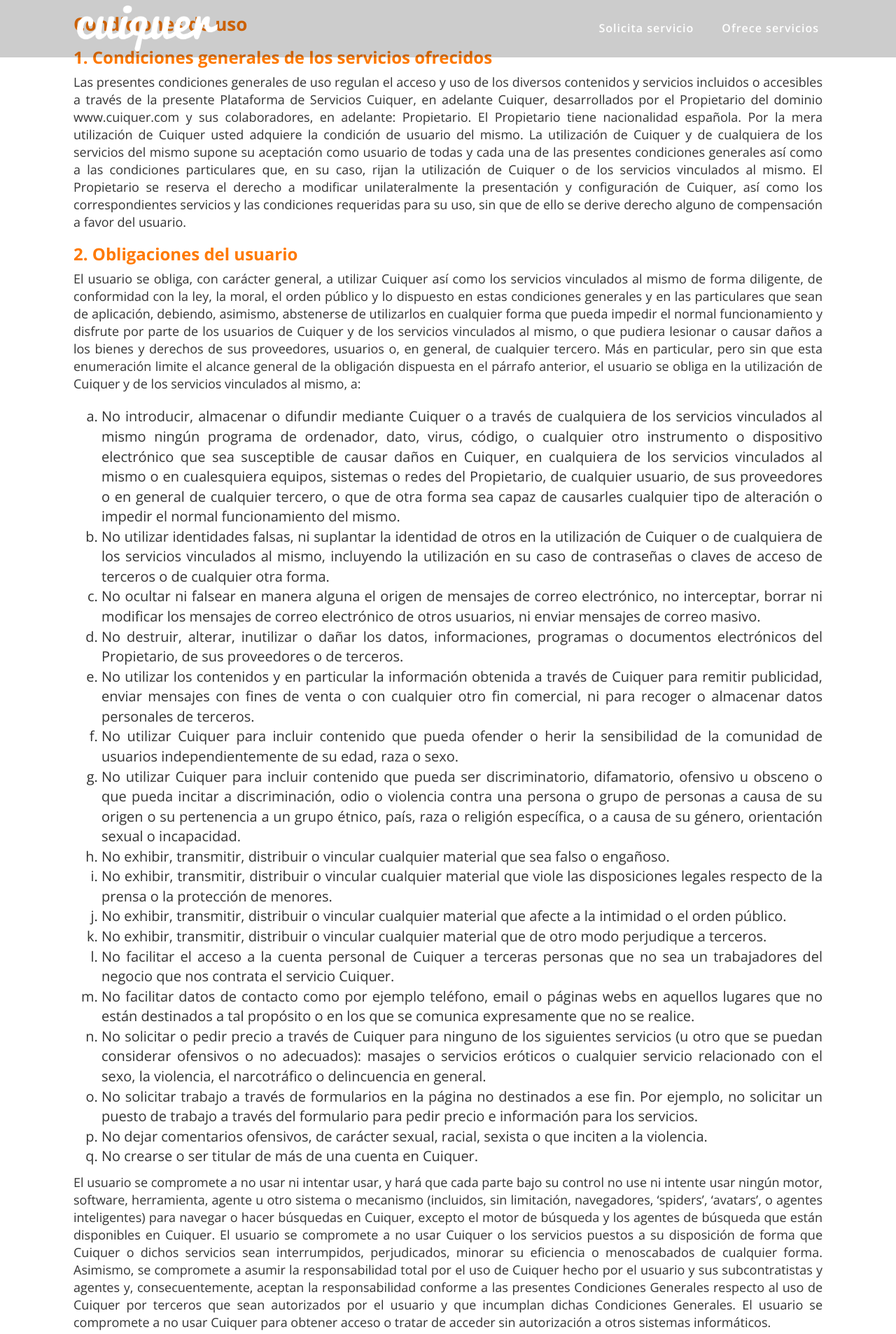
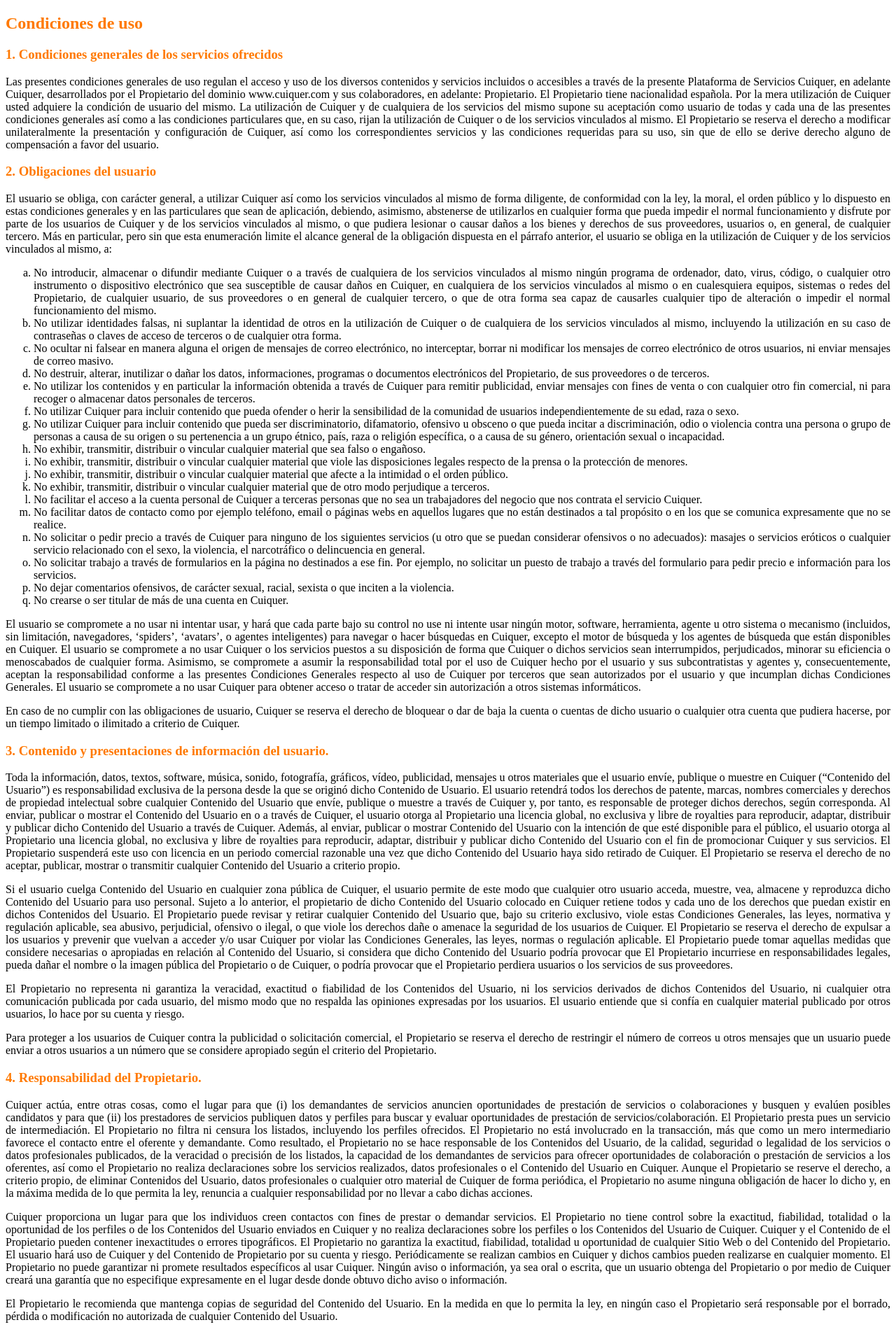
Before and after one commit to pablofm/cuiquer, a Django app: template landing/templates/landing/legal/condiciones-uso.html in a window 1280 px wide. Shown: the top 1906 px of the page at 70% size. Run offline with Django 3.2, Linux system fonts and the light colour scheme; the template is opened without the code that fills it, so the values that code supplies are empty; some libraries are stand-ins or nearby versions.

Commit message:
Nuevo estilo de legal

```diff
--- a/landing/static/css/main.css
+++ b/landing/static/css/main.css
@@ -988,8 +988,3 @@ header+.fondo-gris{
   display: block;
   color: red;
 }
-
-.justificado {
-    text-align: justify;
-    text-justify: inter-word;
-}
--- a/landing/templates/landing/index.html
+++ b/landing/templates/landing/index.html
@@ -373,8 +373,8 @@
         </div>
     <div class="text-center copy">
         <span class="copyright text-left">Cuiquer ©  2016</span>
-        <span class="copyright text-right"><a href="{% url 'condiciones-uso' %}">Condiciones de uso</a></span>
-        <span class="copyright text-right"><a href="{% url 'condiciones-privacidad' %}">Condiciones de privacidad</a></span>
+        <span class="copyright text-right"><a href="{% url 'condiciones-uso' %}" target="_blank">Condiciones de uso</a></span>
+        <span class="copyright text-right"><a href="{% url 'condiciones-privacidad' %}" target="_blank">Condiciones de privacidad</a></span>
     </div>
     </footer>
 
--- a/landing/templates/landing/legal/condiciones-privacidad.html
+++ b/landing/templates/landing/legal/condiciones-privacidad.html
@@ -1,7 +1,7 @@
-{% extends "landing/index.html" %}
-{% block slider %} {% endblock slider %}
+{% extends "landing/legal/legal.html" %}
+
 {% block content %}
-<div class="container justificado">
+<div class="justificado">
 	<h2 class="naranja header">Condiciones de privacidad</h2>
 	<h3 class="naranja">1. Comunicaciones</h3>
 	<p>
--- a/landing/templates/landing/legal/condiciones-uso.html
+++ b/landing/templates/landing/legal/condiciones-uso.html
@@ -1,8 +1,8 @@
-{% extends "landing/index.html" %}
-{% block slider %} {% endblock slider %}
+{% extends "landing/legal/legal.html" %}
+
 {% block content %}
-<div class="container justificado">
-	<h2 class="naranja header">Condiciones de uso</h2>
+<div class="justificado">
+	<h2 class="naranja">Condiciones de uso</h2>
 	<h3 class="naranja">1. Condiciones generales de los servicios ofrecidos</h3>
 	<p>
 		Las presentes condiciones generales de uso regulan el acceso y uso de los diversos contenidos y servicios incluidos o accesibles a través de la presente Plataforma de Servicios Cuiquer, en adelante Cuiquer, desarrollados por el Propietario del dominio www.cuiquer.com y sus colaboradores, en adelante: Propietario. El Propietario tiene nacionalidad española. Por la mera utilización de Cuiquer usted adquiere la condición de usuario del mismo. La utilización de Cuiquer y de cualquiera de los servicios del mismo supone su aceptación como usuario de todas y cada una de las presentes condiciones generales así como a las condiciones particulares que, en su caso, rijan la utilización de Cuiquer o de los servicios vinculados al mismo. El Propietario se reserva el derecho a modificar unilateralmente la presentación y configuración de Cuiquer, así como los correspondientes servicios y las condiciones requeridas para su uso, sin que de ello se derive derecho alguno de compensación a favor del usuario.
--- a/landing/templates/landing/legal/cookies.html
+++ b/landing/templates/landing/legal/cookies.html
@@ -1,7 +1,7 @@
-{% extends "landing/index.html" %}
-{% block slider %} {% endblock slider %}
+{% extends "landing/legal/legal.html" %}
+
 {% block content %}
-<div class="container justificado">
+<div class="justificado">
 	<h2 class="naranja">Cookies</h2>
 	<p>Lorem ipsum dolor sit amet, consectetur adipisicing elit. Qui, amet molestiae eligendi architecto molestias non harum vero nisi dolores repellendus iusto ut magni. Eum sapiente facere suscipit quia voluptate facilis.<p>
 	<p>Lorem ipsum dolor sit amet, consectetur adipisicing elit. Assumenda similique aspernatur debitis eum fugiat culpa, qui doloribus dolore deleniti tempora cupiditate temporibus ea consequatur, in voluptates asperiores ut ipsam, recusandae!</p>
--- /dev/null
+++ b/landing/templates/landing/legal/legal.html
@@ -0,0 +1,18 @@
+<!DOCTYPE html>
+<html lang="en">
+    <head>
+        <title>CUIQUER: Los mejores profesionales de tu zona a un Click</title>
+        <style>
+            .naranja{
+                color: #ff7900;
+            }
+            .justificado {
+                text-align: justify;
+                text-justify: inter-word;
+            }
+        </style>
+    </head>
+    <body>
+        {% block content %}{% endblock content %}
+    </body>
+</html>
```
